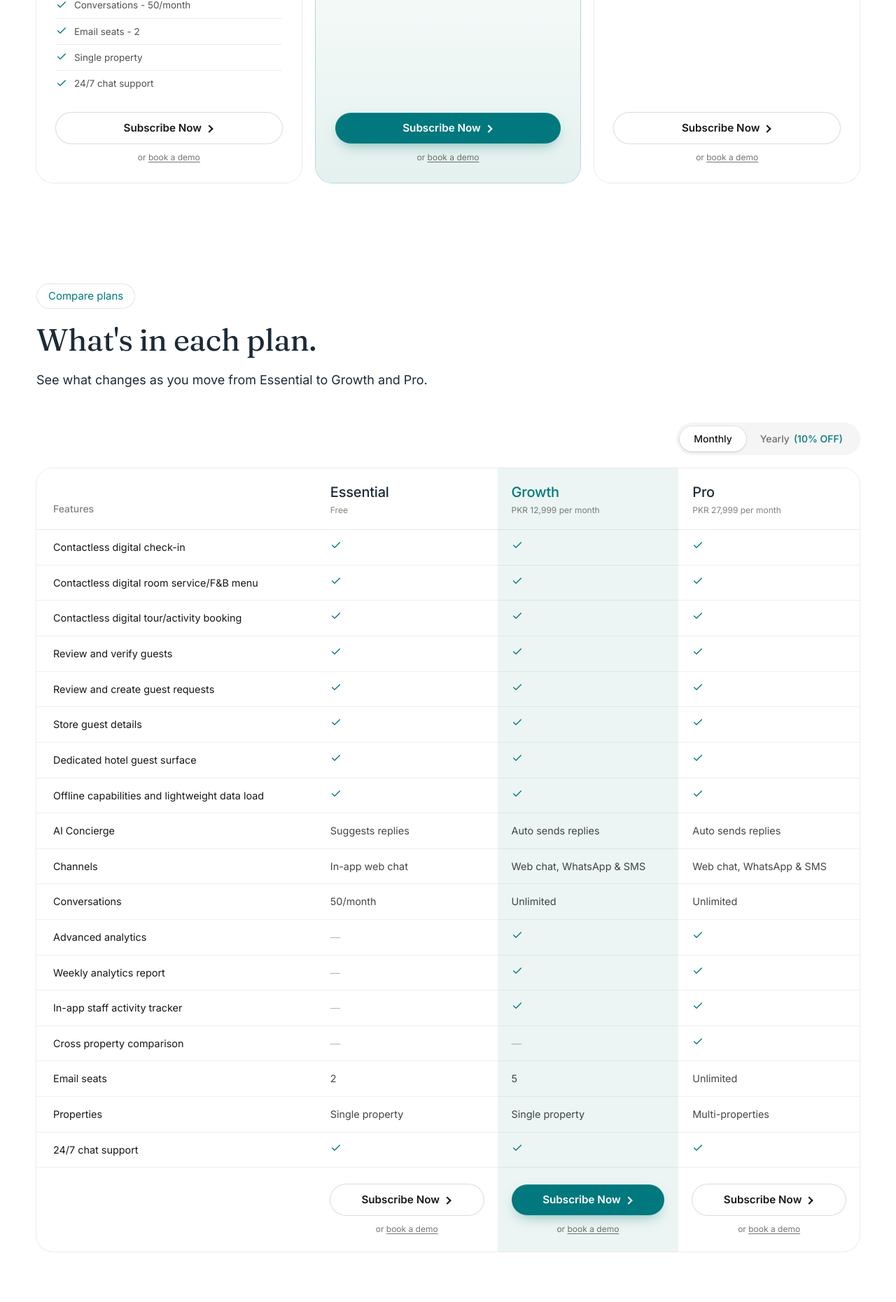
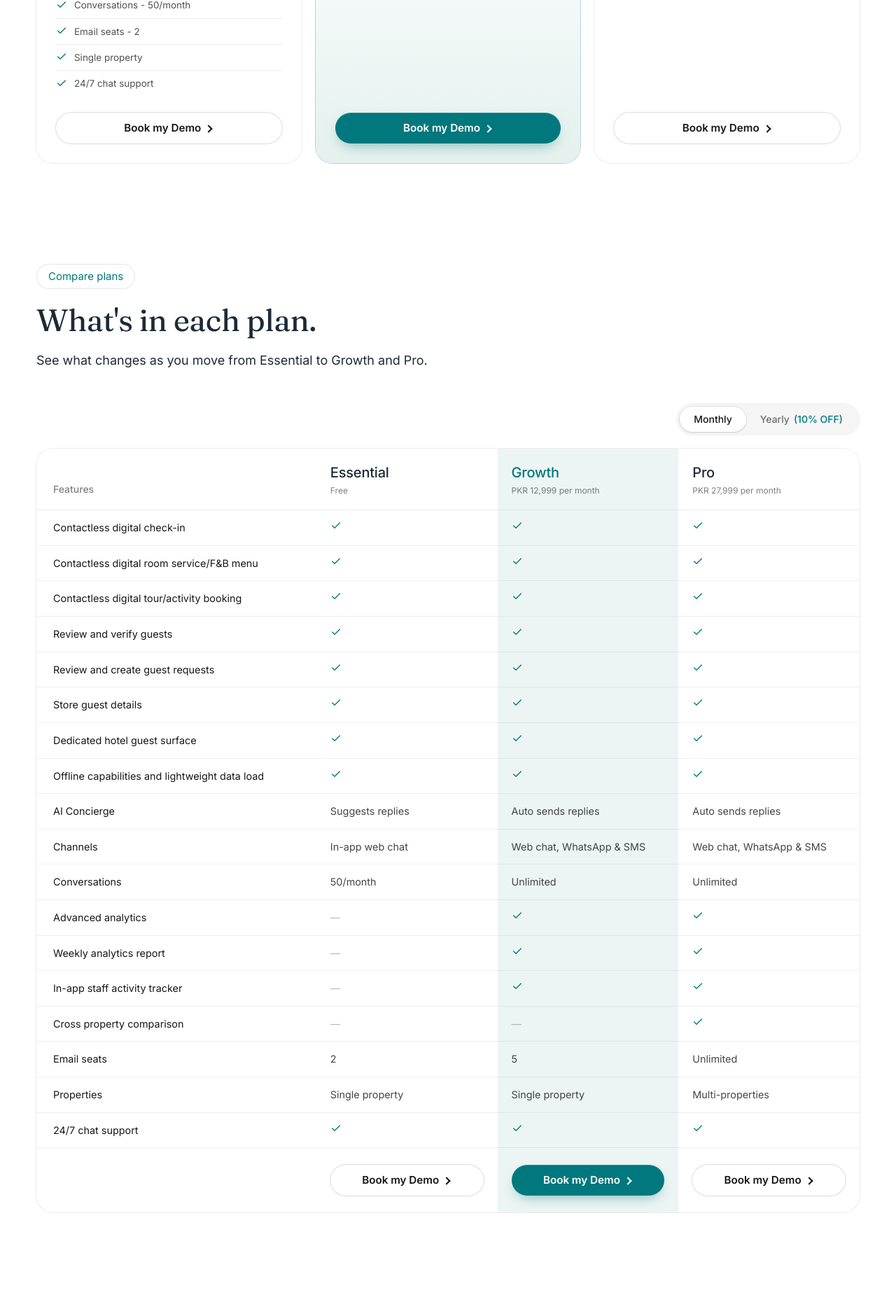
Before and after one commit to abdulrhhkahn/SaraiOS, a Next.js app: page /pricing in a window 1280 px wide. Shown: the part 1160-3020 px from the top of the page at 70% size. Built offline with nearby package versions, Linux system fonts and the light colour scheme; no server answers.

Commit message:
Add files via upload

```diff
--- a/components/pricing/ComparisonTable.tsx
+++ b/components/pricing/ComparisonTable.tsx
@@ -4,9 +4,11 @@ import { useState } from "react";
 import { Check } from "lucide-react";
 import { planComparison, pricingPlans, YEARLY_DISCOUNT, type PlanCell } from "@/lib/pricing";
 import { BillingToggle, type Billing } from "@/components/pricing/PricingCards";
-import { ArrowButton } from "@/components/ui/ArrowButton";
-import { BookDemoLink } from "@/components/demo/BookDemoLink";
+import { BookDemoButton, BookDemoLink } from "@/components/demo/BookDemoLink";
 import { cn } from "@/lib/cn";
+
+/** The small "or book a demo" link under each button is switched off for now. Set to true to show it again. */
+const SHOW_BOOK_DEMO_LINK = false;
 
 const fmt = (n: number) => n.toLocaleString("en-US");
 
@@ -120,20 +122,17 @@ export function ComparisonTable() {
                 key={p.id}
                 className={cn("px-5 pt-6 pb-6", p.featured && TINT, i === pricingPlans.length - 1 && "rounded-br-3xl")}
               >
-                <ArrowButton
-                  href={p.cta.href}
-                  size="md"
-                  variant={p.featured ? "primary" : "secondary"}
-                  className="w-full"
-                >
-                  {p.cta.label}
-                </ArrowButton>
+                <BookDemoButton variant={p.featured ? "primary" : "secondary"} className="w-full">
+                  Book my Demo
+                </BookDemoButton>
+                {SHOW_BOOK_DEMO_LINK && (
                   <p className="mt-3 text-center text-xs text-ink/60">
                     or{" "}
                     <BookDemoLink className="cursor-pointer underline underline-offset-2 transition-colors hover:text-ink">
                       book a demo
                     </BookDemoLink>
                   </p>
+                )}
               </div>
             ))}
           </div>
--- a/components/pricing/PricingCards.tsx
+++ b/components/pricing/PricingCards.tsx
@@ -3,11 +3,13 @@
 import { useState } from "react";
 import { motion } from "framer-motion";
 import { Check } from "lucide-react";
-import { BookDemoLink } from "@/components/demo/BookDemoLink";
+import { BookDemoButton, BookDemoLink } from "@/components/demo/BookDemoLink";
 import { pricingPlans, YEARLY_DISCOUNT } from "@/lib/pricing";
-import { ArrowButton } from "@/components/ui/ArrowButton";
 import { RevealItem, Stagger } from "@/components/animations/Reveal";
 import { cn } from "@/lib/cn";
+
+/** The small "or book a demo" link under each button is switched off for now. Set to true to show it again. */
+const SHOW_BOOK_DEMO_LINK = false;
 
 export type Billing = "monthly" | "yearly";
 
@@ -164,15 +166,17 @@ export function PricingCards() {
                 </div>
 
                 <div className="mt-auto pt-6">
-                  <ArrowButton href={plan.cta.href} size="md" variant={f ? "primary" : "secondary"} className="w-full">
-                    {plan.cta.label}
-                  </ArrowButton>
+                  <BookDemoButton variant={f ? "primary" : "secondary"} className="w-full">
+                    Book my Demo
+                  </BookDemoButton>
+                  {SHOW_BOOK_DEMO_LINK && (
                     <p className="mt-3 text-center text-xs text-ink/60">
                       or{" "}
                       <BookDemoLink className="cursor-pointer underline underline-offset-2 transition-colors hover:text-ink">
                         book a demo
                       </BookDemoLink>
                     </p>
+                  )}
                 </div>
               </article>
             </RevealItem>
```
Lines whose indentation alone changed are shown as unchanged.
